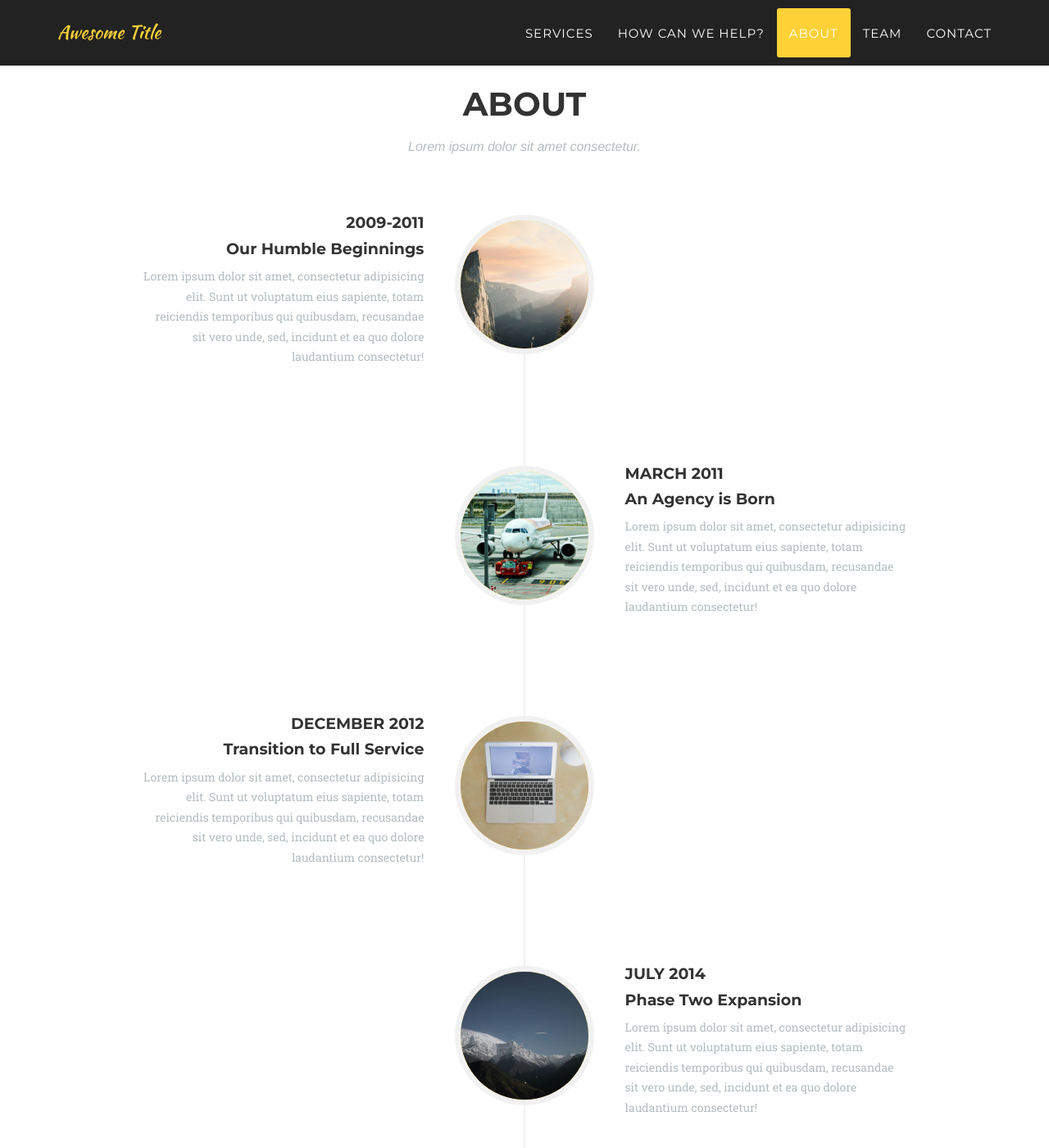
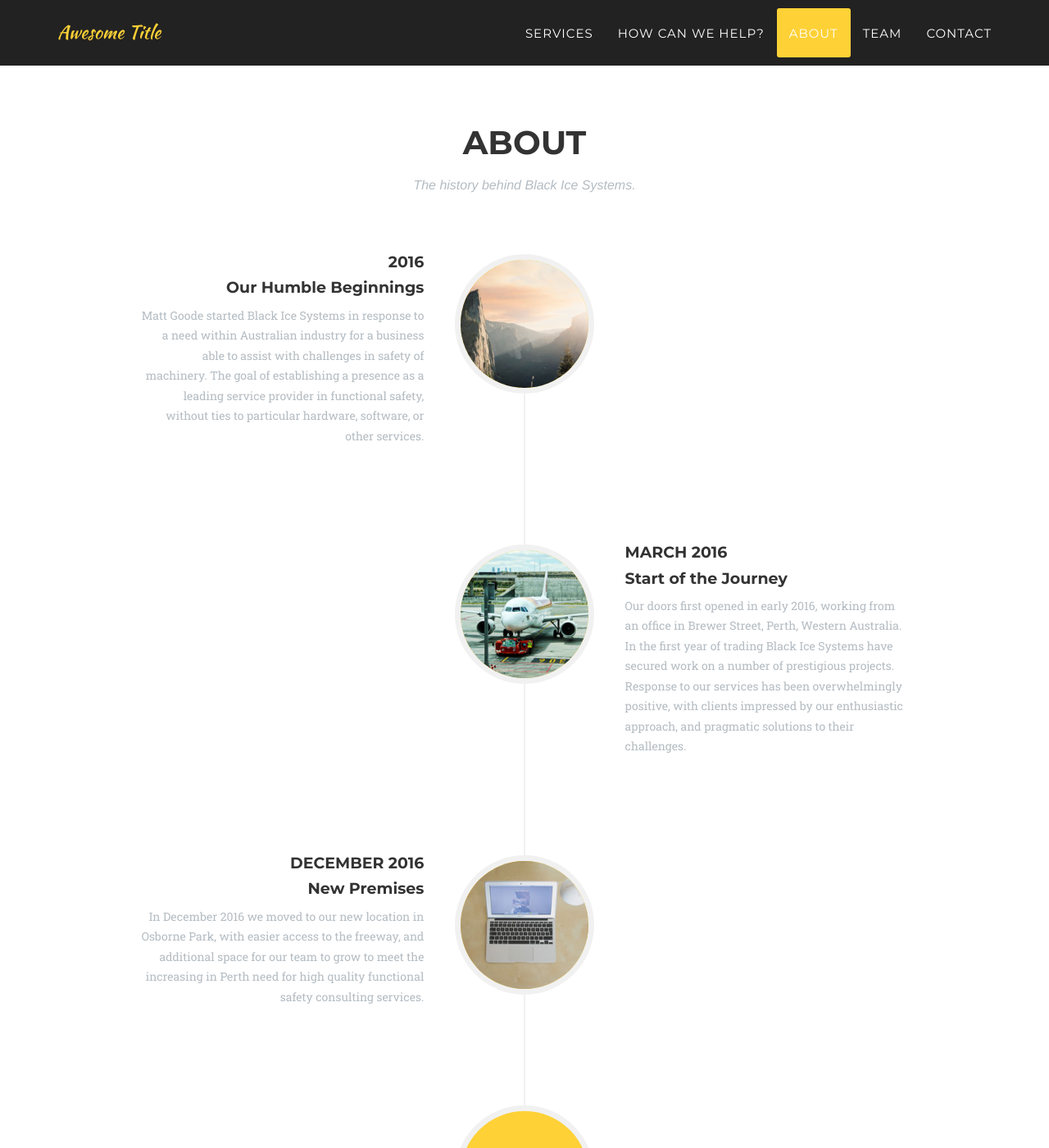
Before and after one commit to BlackIceSystems/blackicesystems, a Jekyll site: the page built from index.html, in a window 1280 px wide and 1400 px high, scrolled down 2901 px. Shown: the whole window at 82% size. Built offline with Jekyll 4.4.1, drawn with Linux system fonts in a browser that asks for light colours; some web fonts are replaced; some of the changed text lies outside the part shown.

Commit message:
content adding

```diff
--- a/_config.yml
+++ b/_config.yml
@@ -4,7 +4,7 @@ baseurl: https://blackicesystems.github.io/
 # Site settings
 title: Awesome Title
 email: sales@blackicesystems.com
-description: "Write an awesome description for your new site here. You can edit this line in _config.yml. It will appear in your document head meta (for Google search results) and in your feed.xml site description."
+description: "Black Ice Systems are leading consultants in functional safety and risk based in Perth, Western Australia."
 
 # Team names, titles and social links
 people:
--- a/_includes/about.html
+++ b/_includes/about.html
@@ -4,7 +4,7 @@
             <div class="row">
                 <div class="col-lg-12 text-center">
                     <h2 class="section-heading">About</h2>
-                    <h3 class="section-subheading text-muted">Lorem ipsum dolor sit amet consectetur.</h3>
+                    <h3 class="section-subheading text-muted">The history behind Black Ice Systems.</h3>
                 </div>
             </div>
             <div class="row">
@@ -16,11 +16,11 @@
                             </div>
                             <div class="timeline-panel">
                                 <div class="timeline-heading">
-                                    <h4>2009-2011</h4>
+                                    <h4>2016</h4>
                                     <h4 class="subheading">Our Humble Beginnings</h4>
                                 </div>
                                 <div class="timeline-body">
-                                    <p class="text-muted">Lorem ipsum dolor sit amet, consectetur adipisicing elit. Sunt ut voluptatum eius sapiente, totam reiciendis temporibus qui quibusdam, recusandae sit vero unde, sed, incidunt et ea quo dolore laudantium consectetur!</p>
+                                    <p class="text-muted">Matt Goode started Black Ice Systems in response to a need within Australian industry for a business able to assist with challenges in safety of machinery. The goal of establishing a presence as a leading service provider in functional safety, without ties to particular hardware, software, or other services.</p>
                                 </div>
                             </div>
                         </li>
@@ -30,39 +30,25 @@
                             </div>
                             <div class="timeline-panel">
                                 <div class="timeline-heading">
-                                    <h4>March 2011</h4>
-                                    <h4 class="subheading">An Agency is Born</h4>
+                                    <h4>March 2016</h4>
+                                    <h4 class="subheading">Start of the Journey</h4>
                                 </div>
                                 <div class="timeline-body">
-                                    <p class="text-muted">Lorem ipsum dolor sit amet, consectetur adipisicing elit. Sunt ut voluptatum eius sapiente, totam reiciendis temporibus qui quibusdam, recusandae sit vero unde, sed, incidunt et ea quo dolore laudantium consectetur!</p>
+                                    <p class="text-muted">Our doors first opened in early 2016, working from an office in Brewer Street, Perth, Western Australia. In the first year of trading Black Ice Systems have secured work on a number of prestigious projects. Response to our services has been overwhelmingly positive, with clients impressed by our enthusiastic approach, and pragmatic solutions to their challenges.</p>
                                 </div>
                             </div>
                         </li>
-                        <li>
+						<li>
                             <div class="timeline-image">
                                 <img class="img-circle img-responsive" src="img/about/3.jpg" alt="">
                             </div>
                             <div class="timeline-panel">
                                 <div class="timeline-heading">
-                                    <h4>December 2012</h4>
-                                    <h4 class="subheading">Transition to Full Service</h4>
+                                    <h4>December 2016</h4>
+                                    <h4 class="subheading">New Premises</h4>
                                 </div>
                                 <div class="timeline-body">
-                                    <p class="text-muted">Lorem ipsum dolor sit amet, consectetur adipisicing elit. Sunt ut voluptatum eius sapiente, totam reiciendis temporibus qui quibusdam, recusandae sit vero unde, sed, incidunt et ea quo dolore laudantium consectetur!</p>
-                                </div>
-                            </div>
-                        </li>
-                        <li class="timeline-inverted">
-                            <div class="timeline-image">
-                                <img class="img-circle img-responsive" src="img/about/4.jpg" alt="">
-                            </div>
-                            <div class="timeline-panel">
-                                <div class="timeline-heading">
-                                    <h4>July 2014</h4>
-                                    <h4 class="subheading">Phase Two Expansion</h4>
-                                </div>
-                                <div class="timeline-body">
-                                    <p class="text-muted">Lorem ipsum dolor sit amet, consectetur adipisicing elit. Sunt ut voluptatum eius sapiente, totam reiciendis temporibus qui quibusdam, recusandae sit vero unde, sed, incidunt et ea quo dolore laudantium consectetur!</p>
+                                    <p class="text-muted">In December 2016 we moved to our new location in Osborne Park, with easier access to the freeway, and additional space for our team to grow to meet the increasing in Perth need for high quality functional safety consulting services.</p>
                                 </div>
                             </div>
                         </li>
--- a/_includes/contact.html
+++ b/_includes/contact.html
@@ -3,7 +3,7 @@
             <div class="row">
                 <div class="col-lg-12 text-center">
                     <h2 class="section-heading">Contact Us</h2>
-                    <h3 class="section-subheading text-muted">Lorem ipsum dolor sit amet consectetur.</h3>
+                    <h3 class="section-subheading text-muted">Don't hesitate to get in touch with any queries, we're here to help.</h3>
                 </div>
             </div>
             <div class="row">
--- a/_includes/header.html
+++ b/_includes/header.html
@@ -45,7 +45,7 @@
         <div class="container">
             <div class="intro-text">
                 <div class="intro-lead-in">Welcome To Black Ice Systems!</div>
-                <div class="intro-heading">We're Here to Help With Risk And Safety Engineering</div>
+                <div class="intro-heading">Risk And Safety Engineering Specialists</div>
                 <a href="#services" class="page-scroll btn btn-xl">Tell Me More</a>
             </div>
         </div>
--- a/_includes/services.html
+++ b/_includes/services.html
@@ -13,24 +13,24 @@
                         <i class="fa fa-circle fa-stack-2x text-primary"></i>
                         <i class="fa fa-shopping-cart fa-stack-1x fa-inverse"></i>
                     </span>
-                    <h4 class="service-heading">E-Commerce</h4>
-                    <p class="text-muted">Lorem ipsum dolor sit amet, consectetur adipisicing elit. Minima maxime quam architecto quo inventore harum ex magni, dicta impedit.</p>
+                    <h4 class="service-heading">Risk Management</h4>
+                    <p class="text-muted">We pride ourselves on leading the pack in risk management techniques and application. Our team has a strong background in mining and materials handling which gives us insight into the challenges encountered on large and small projects.</p>
                 </div>
                 <div class="col-md-4">
                     <span class="fa-stack fa-4x">
                         <i class="fa fa-circle fa-stack-2x text-primary"></i>
                         <i class="fa fa-laptop fa-stack-1x fa-inverse"></i>
                     </span>
-                    <h4 class="service-heading">Responsive Design</h4>
-                    <p class="text-muted">Lorem ipsum dolor sit amet, consectetur adipisicing elit. Minima maxime quam architecto quo inventore harum ex magni, dicta impedit.</p>
+                    <h4 class="service-heading">Functional Safety</h4>
+                    <p class="text-muted">Functional safety can be a complicated field. Black Ice Systems can help you tackle the challenge of achieving functional safety compliance. Whether it is tailoring a full lifecycle for your business, or assistance with specific tasks on a single project. Working with Black Ice Systems you will achieve a quality cost effective outcome, in line with standards and regulatory requirements.</p>
                 </div>
                 <div class="col-md-4">
                     <span class="fa-stack fa-4x">
                         <i class="fa fa-circle fa-stack-2x text-primary"></i>
                         <i class="fa fa-lock fa-stack-1x fa-inverse"></i>
                     </span>
-                    <h4 class="service-heading">Web Security</h4>
-                    <p class="text-muted">Lorem ipsum dolor sit amet, consectetur adipisicing elit. Minima maxime quam architecto quo inventore harum ex magni, dicta impedit.</p>
+                    <h4 class="service-heading">Training</h4>
+                    <p class="text-muted">Implementing functional safety and safety-by-design requires a level of knowledge and understanding from all members of your project team. Black Ice Systems provides tailored training for all levels of staff including engineers, managers, and maintainers - to ensure your team can work safely and effectively.</p>
                 </div>
             </div>
         </div>
--- a/_includes/team.html
+++ b/_includes/team.html
@@ -3,8 +3,8 @@
         <div class="container">
             <div class="row">
                 <div class="col-lg-12 text-center">
-                    <h2 class="section-heading">Our Amazing Team</h2>
-                    <h3 class="section-subheading text-muted">Lorem ipsum dolor sit amet consectetur.</h3>
+                    <h2 class="section-heading">Meet Our Team</h2>
+                    <h3 class="section-subheading text-muted">Meet the people behind Black Ice Systems.</h3>
                 </div>
             </div>
             <div class="row">
@@ -30,7 +30,7 @@
             </div>
             <div class="row">
                 <div class="col-lg-8 col-lg-offset-2 text-center">
-                    <p class="large text-muted">Lorem ipsum dolor sit amet, consectetur adipisicing elit. Aut eaque, laboriosam veritatis, quos non quis ad perspiciatis, totam corporis ea, alias ut unde.</p>
+                    <p class="large text-muted">Our company is built on the strength of skills and knowledge that we bring to every job we do.</p>
                 </div>
             </div>
         </div>
```
